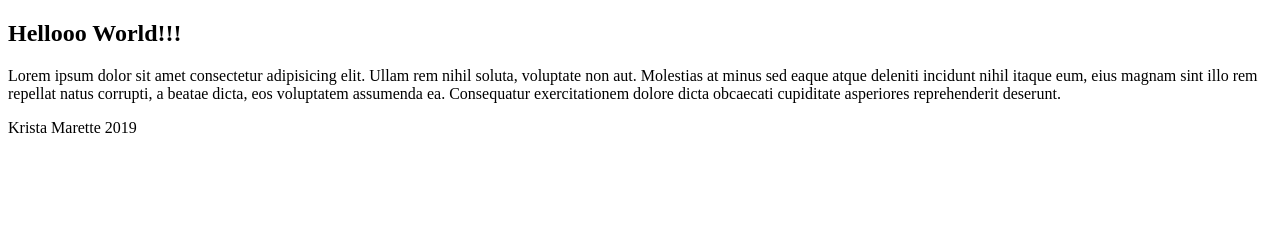
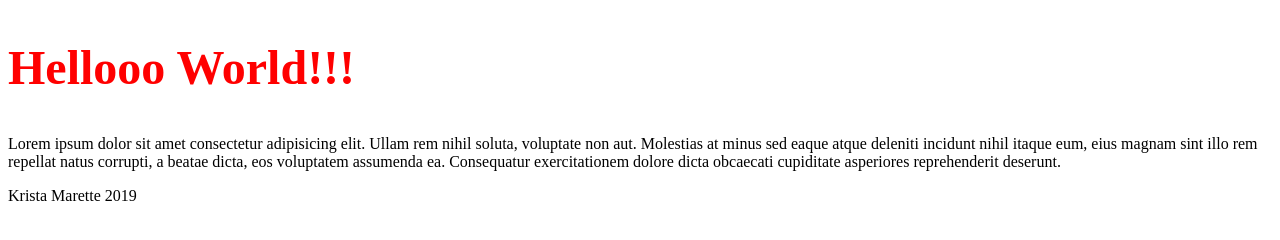
Before and after one commit to kristamarette/vct1121, a plain HTML site: page index.html in a window 1280 px wide. Drawn offline with Linux system fonts and the light colour scheme.

Commit message:
added some style

```diff
--- a/index.html
+++ b/index.html
@@ -5,6 +5,12 @@
     <meta name="viewport" content="width=device-width, initial-scale=1.0">
     <meta http-equiv="X-UA-Compatible" content="ie=edge">
     <title>VCT1121 Git Demo</title>
+    <style>
+        h1 {
+            color: red;
+            font-size: 3em;
+        }
+    </style>
 </head>
 <body>
     <section>
```
